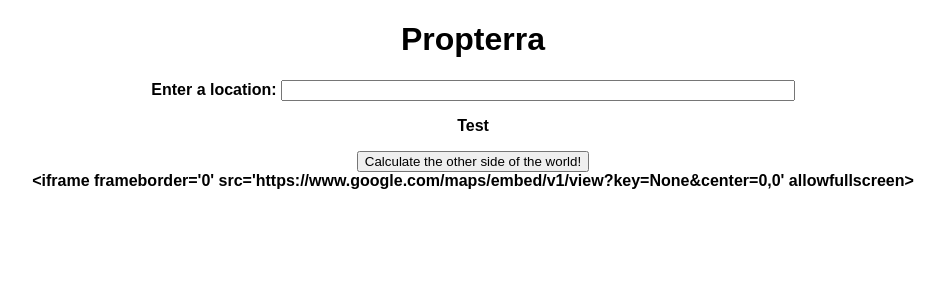
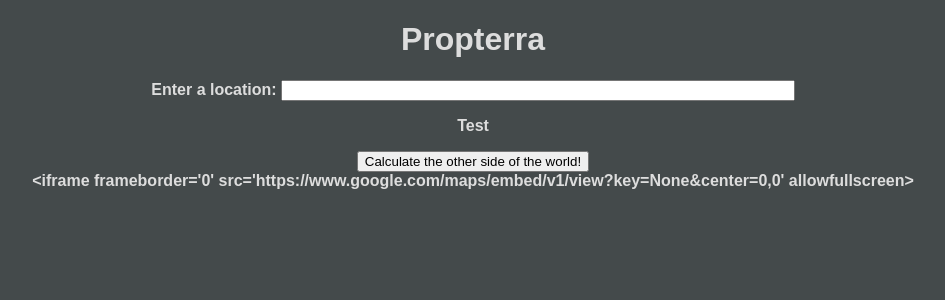
Before and after one commit to wpspires/Propterra, a Flask app: page / in a window 1280 px wide. Shown: the top 300 px of the page, without its empty margins (167-1112 px from the left). Run offline with Flask 2, Linux system fonts and the light colour scheme.

Commit message:
DARK-ISH MODE

```diff
--- a/static/css/index.css
+++ b/static/css/index.css
@@ -1,9 +1,14 @@
 body {
     font-family: sans-serif;
+    background-color: #444a4b;
 }
 
 body h1 {
     text-align: center;
+}
+
+a, p, label, h1, div {
+    color: #dddddd;
 }
 
 #locationInput,
```
